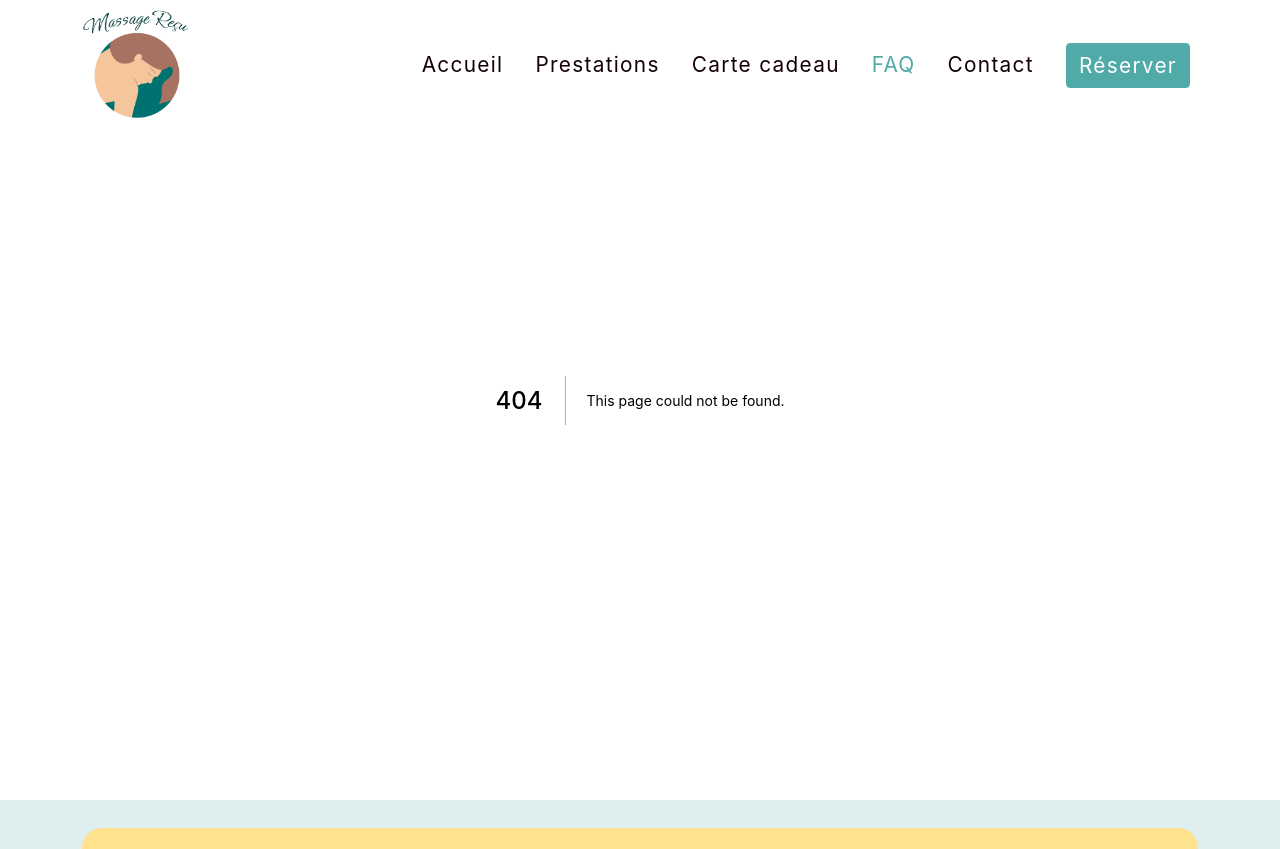
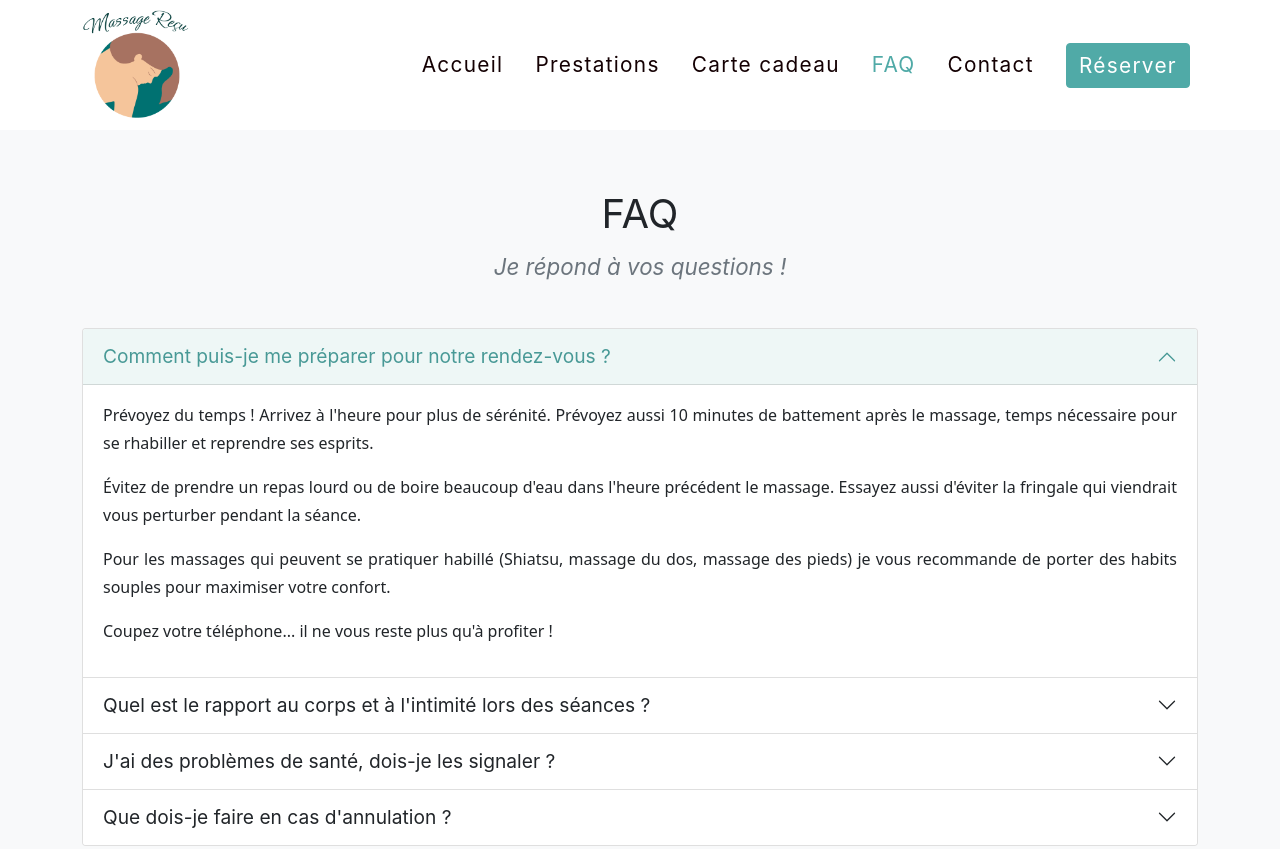
Before and after one commit to Arthurin/massagerecu-app, a Next.js app: page /faq in a window 1280 px wide. Before the commit this address had no page. Shown: the top 849 px of the page. Built offline with nearby package versions, Linux system fonts and the light colour scheme.

Commit message:
Ajout page FAQ

```diff
--- /dev/null
+++ b/src/app/faq/page.tsx
@@ -0,0 +1,182 @@
+import { Metadata } from "next";
+
+export const metadata: Metadata = {
+  title: "FAQ",
+};
+
+export default function FAQPage() {
+  return (
+    <section id="premiere-section" className="page-section bg-light">
+      <div className="container">
+        <div className="text-center">
+          <h2 className="section-heading text-uppercase">FAQ</h2>
+          <h3 className="section-subheading text-muted">
+            Je répond à vos questions !
+          </h3>
+        </div>
+
+        <div className="row justify-content-center">
+          <div className="accordion">
+            <div className="accordion-item">
+              <h2 className="accordion-header" id="headingOne">
+                <button
+                  className="accordion-button"
+                  type="button"
+                  data-bs-toggle="collapse"
+                  data-bs-target="#collapseOne"
+                  aria-expanded="true"
+                  aria-controls="collapseOne"
+                >
+                  Comment puis-je me préparer pour notre rendez-vous ?
+                </button>
+              </h2>
+              <div
+                id="collapseOne"
+                className="accordion-collapse collapse show"
+                aria-labelledby="headingOne"
+                data-bs-parent="#accordionExample"
+              >
+                <div className="accordion-body faq-reponse">
+                  <p>
+                    Prévoyez du temps ! Arrivez à l'heure pour plus de sérénité.
+                    Prévoyez aussi 10 minutes de battement après le massage,
+                    temps nécessaire pour se rhabiller et reprendre ses esprits.
+                  </p>
+                  <p>
+                    Évitez de prendre un repas lourd ou de boire beaucoup d'eau
+                    dans l'heure précédent le massage. Essayez aussi d'éviter la
+                    fringale qui viendrait vous perturber pendant la séance.
+                  </p>
+                  <p>
+                    Pour les massages qui peuvent se pratiquer habillé (Shiatsu,
+                    massage du dos, massage des pieds) je vous recommande de
+                    porter des habits souples pour maximiser votre confort.
+                  </p>
+                  <p>
+                    Coupez votre téléphone... il ne vous reste plus qu'à
+                    profiter !
+                  </p>
+                </div>
+              </div>
+            </div>
+            <div className="accordion-item">
+              <h2 className="accordion-header" id="headingTwo">
+                <button
+                  className="accordion-button collapsed"
+                  type="button"
+                  data-bs-toggle="collapse"
+                  data-bs-target="#collapseTwo"
+                  aria-expanded="false"
+                  aria-controls="collapseTwo"
+                >
+                  Quel est le rapport au corps et à l'intimité lors des séances
+                  ?
+                </button>
+              </h2>
+              <div
+                id="collapseTwo"
+                className="accordion-collapse collapse"
+                aria-labelledby="headingTwo"
+                data-bs-parent="#accordionExample"
+              >
+                <div className="accordion-body faq-reponse">
+                  <p>
+                    Le massage bien-être n'a aucune vocation érotique ou
+                    sexuelle. Je ne masse ni le sexe ni la poitrine, et je
+                    m'octroie le droit d'arrêter la séance en cas de
+                    comportement irrespectueux.
+                  </p>
+                  <p>
+                    Le respect de votre intimité est garanti, tant lors du
+                    massage que lors du déshabillage et de l'habillage.
+                  </p>
+                  <p>
+                    Pour certaines personnes ce n'est pas tant une partie du
+                    corps en particulier qui engage la pudeur, mais plutôt le
+                    sentiment d'être exposé, corps entier.
+                  </p>
+                  <p>
+                    C'est pourquoi je propose à chaque massage d'utiliser un
+                    drap qui couvre le corps et que je soulève uniquement pour
+                    masser la zone.
+                  </p>
+                  <p>
+                    Mon tableau de prestations indique les massages pour
+                    lesquels il est nécessaire d'être en sous-vêtements : optez
+                    pour le moins couvrant possible afin de ne pas limiter les
+                    gestes de massage, mais privilégier avant tout le confort.
+                    Des strings jetables sont aussi à disposition.
+                  </p>
+                </div>
+              </div>
+            </div>
+            <div className="accordion-item">
+              <h2 className="accordion-header" id="headingThree">
+                <button
+                  className="accordion-button collapsed"
+                  type="button"
+                  data-bs-toggle="collapse"
+                  data-bs-target="#collapseThree"
+                  aria-expanded="false"
+                  aria-controls="collapseThree"
+                >
+                  J'ai des problèmes de santé, dois-je les signaler ?
+                </button>
+              </h2>
+              <div
+                id="collapseThree"
+                className="accordion-collapse collapse"
+                aria-labelledby="headingThree"
+                data-bs-parent="#accordionExample"
+              >
+                <div className="accordion-body faq-reponse">
+                  <p>
+                    Les massages bien-être sont déconseillés en cas de fièvre,
+                    de pathologie lourde, de phlébite et de manière générale en
+                    cas d'inflammation aiguë ou de crise récente (sciatique,
+                    lumbago...).
+                  </p>
+                  <p>
+                    En cas de contre-indication partielle (lésion cutanée
+                    bénigne, infection de la peau...) vous pourrez me prévenir
+                    au début du rendez-vous pour adapter la prestation à votre
+                    état de santé.
+                  </p>
+                </div>
+              </div>
+            </div>
+
+            <div className="accordion-item">
+              <h2 className="accordion-header" id="headingSix">
+                <button
+                  className="accordion-button collapsed"
+                  type="button"
+                  data-bs-toggle="collapse"
+                  data-bs-target="#collapseSix"
+                  aria-expanded="false"
+                  aria-controls="collapseSix"
+                >
+                  Que dois-je faire en cas d'annulation ?
+                </button>
+              </h2>
+              <div
+                id="collapseSix"
+                className="accordion-collapse collapse"
+                aria-labelledby="headingSix"
+                data-bs-parent="#accordionExample"
+              >
+                <div className="accordion-body faq-reponse">
+                  <p>
+                    Vous pouvez annuler ou reporter jusqu'à 24h avant le
+                    rendez-vous. Passé ce délai, la prestation sera considérée
+                    comme dûe.
+                  </p>
+                </div>
+              </div>
+            </div>
+          </div>
+        </div>
+      </div>
+    </section>
+  );
+}
```
